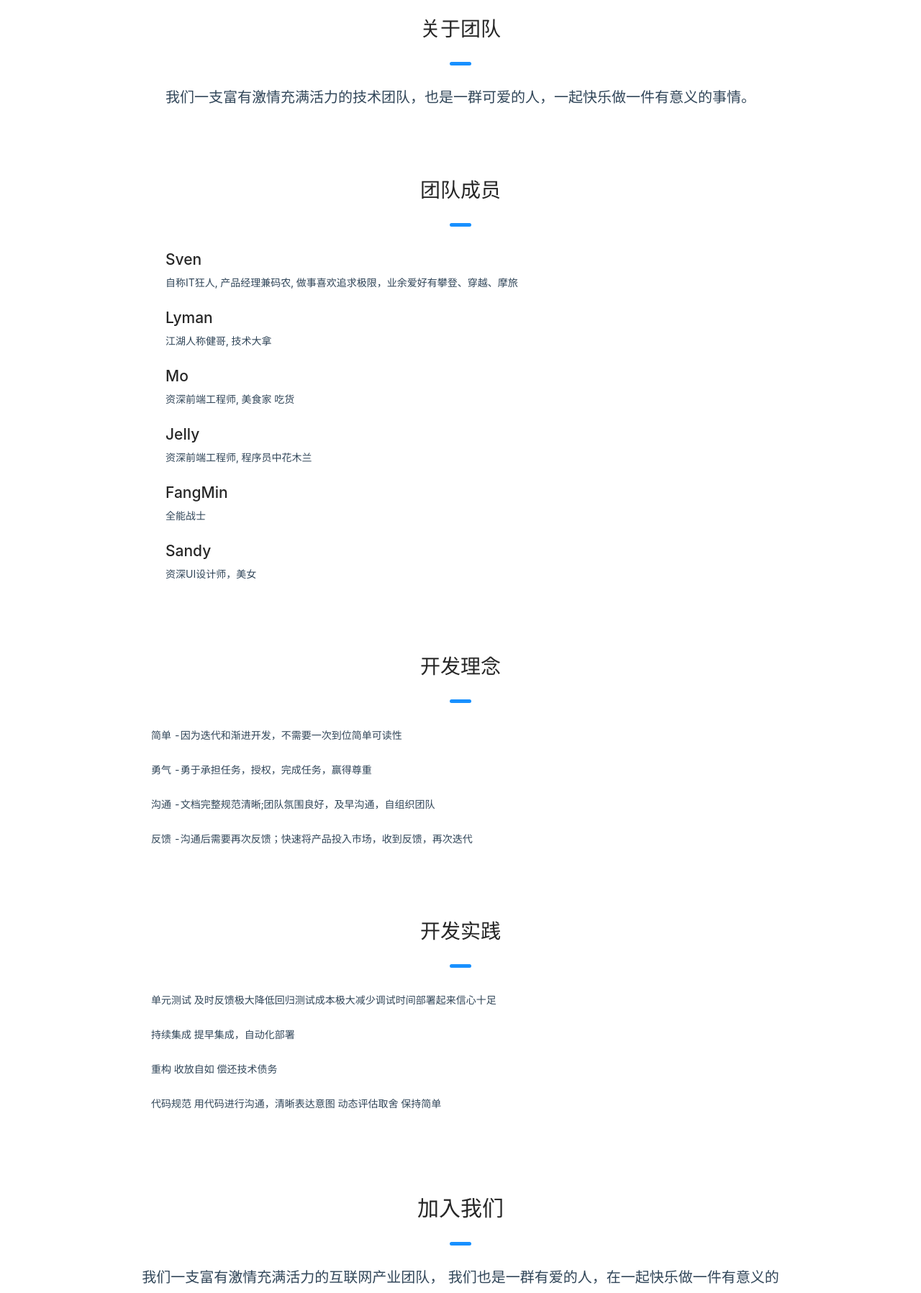
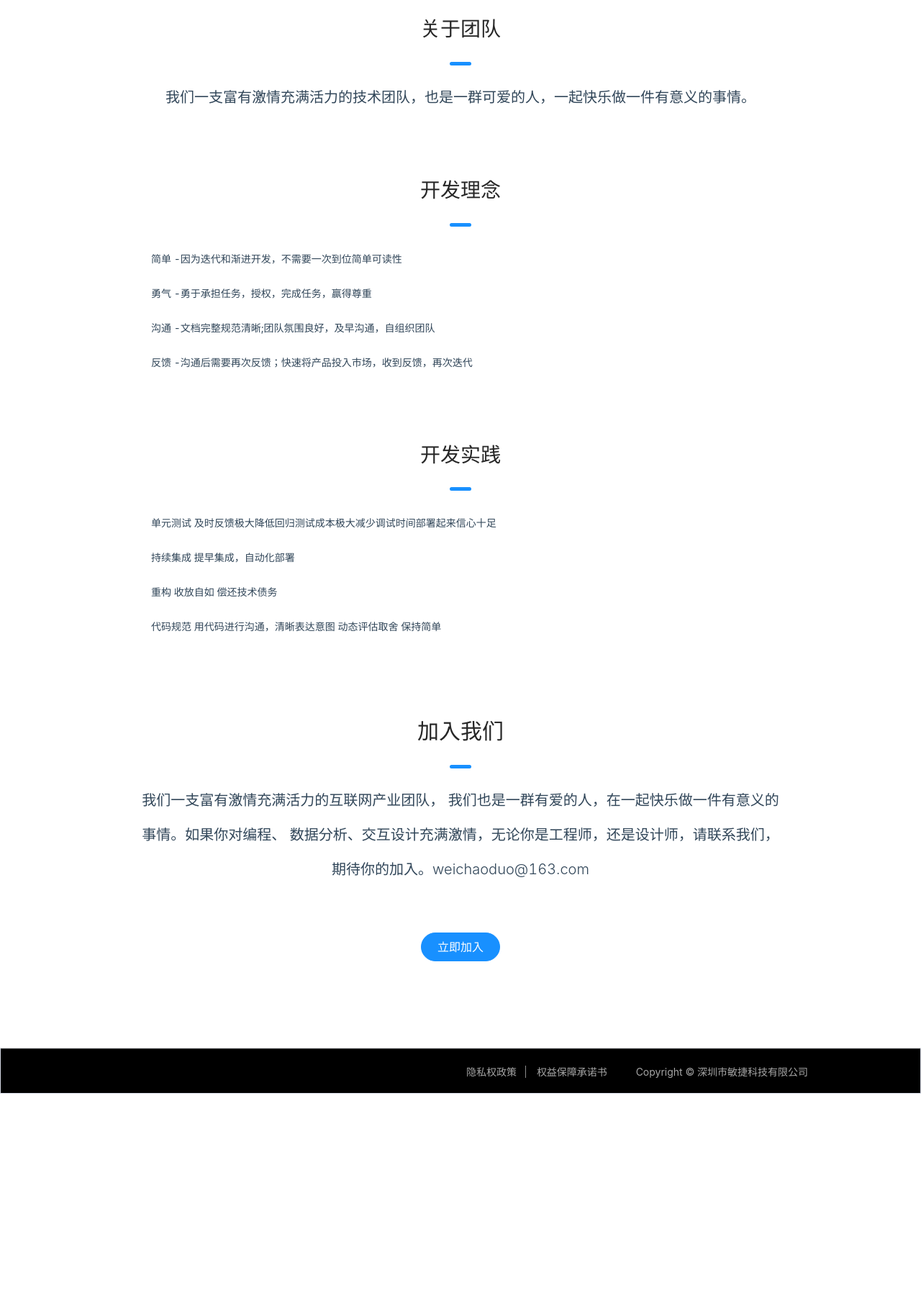
Before and after one commit to gopeak/masterlab_site, a PHP site: page /about.php in a window 1280 px wide. Shown: the part 729-2526 px from the top of the page at 72% size. After the commit the page ends 2249 px from the top, so only its background shows below. Run offline with PHP 8.4, Linux system fonts and the light colour scheme; some libraries are stand-ins or nearby versions.

Commit message:
隐藏团队介绍

```diff
--- a/ant/about.php
+++ b/ant/about.php
@@ -201,7 +201,7 @@ $page = 'about';
             </div>
         </section>
 
-        <section class="description container text-center">
+        <section class="description container text-center" style="display: none">
             <h2 id="关于团队">团队成员</h2>
             <span class="separator"></span>
             <div class="info-content">
@@ -265,16 +265,6 @@ $page = 'about';
             </div>
         </section>
 
-<!--        <section class="description container text-center">
-            <h2 id="">团队价值观:敏捷武士+大师精神</h2>
-            <span class="separator"></span>
-            <div class="info-content">
-                <p  class="main-info">开发人员的能力体现在于两个方面:技能和修养。如同武侠小说的侠士，古代日本武士和欧洲圆桌骑士般,他们不仅拥有高超的武艺，也要具备良好的品格修养。
-                    开发人员既要注重技能的学习和研究，同时也会加强内在的修养，如谦虚好学的态度,正能量影响他人的精神。
-                    积极向大师学习新知识并结合到实际中，久而久之有一天自己也成为大师人物。</p>
-            </div>
-        </section>
--->
         <section class="description container text-center">
             <h2 id="">开发实践</h2>
             <span class="separator"></span>
```
